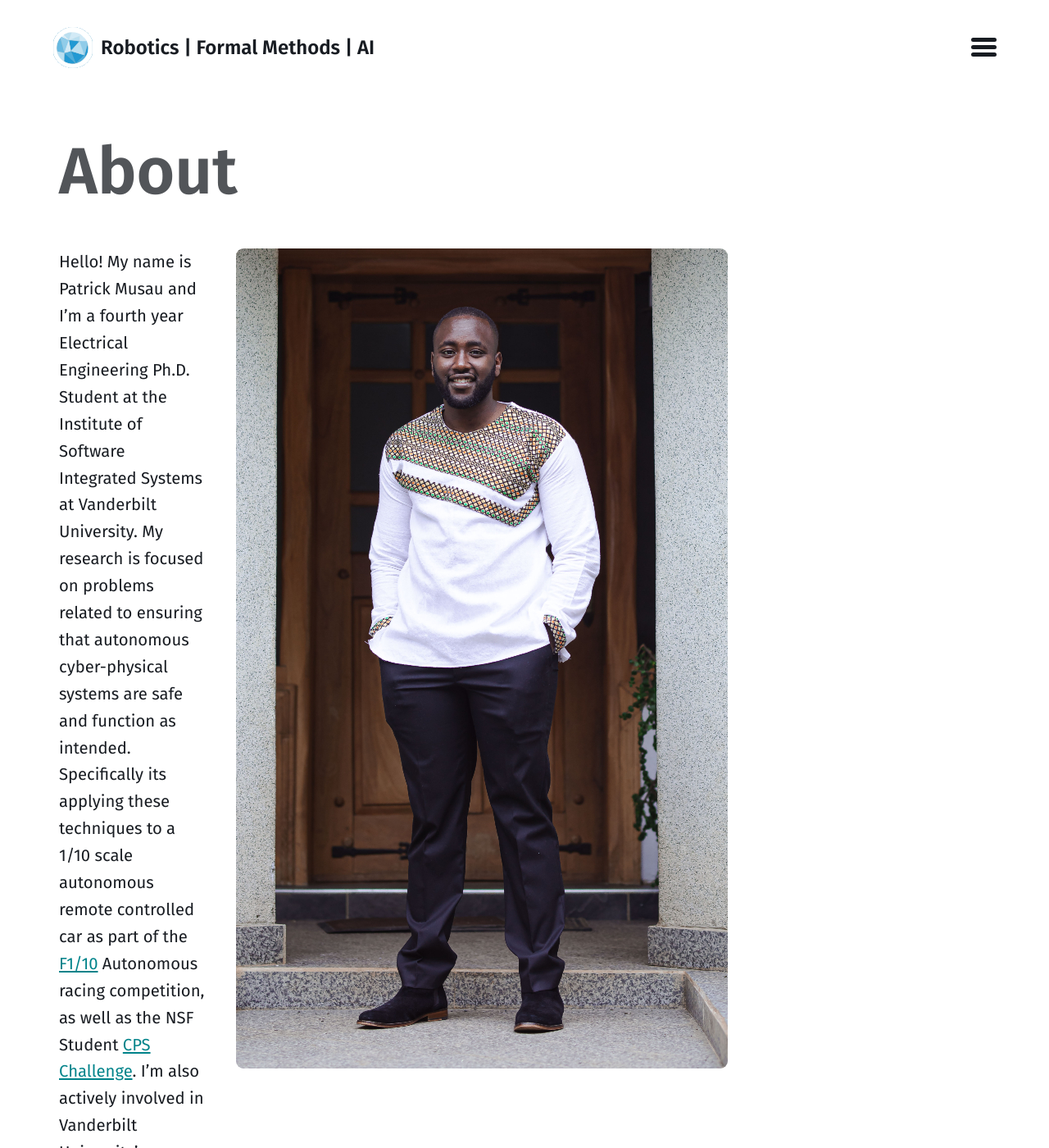
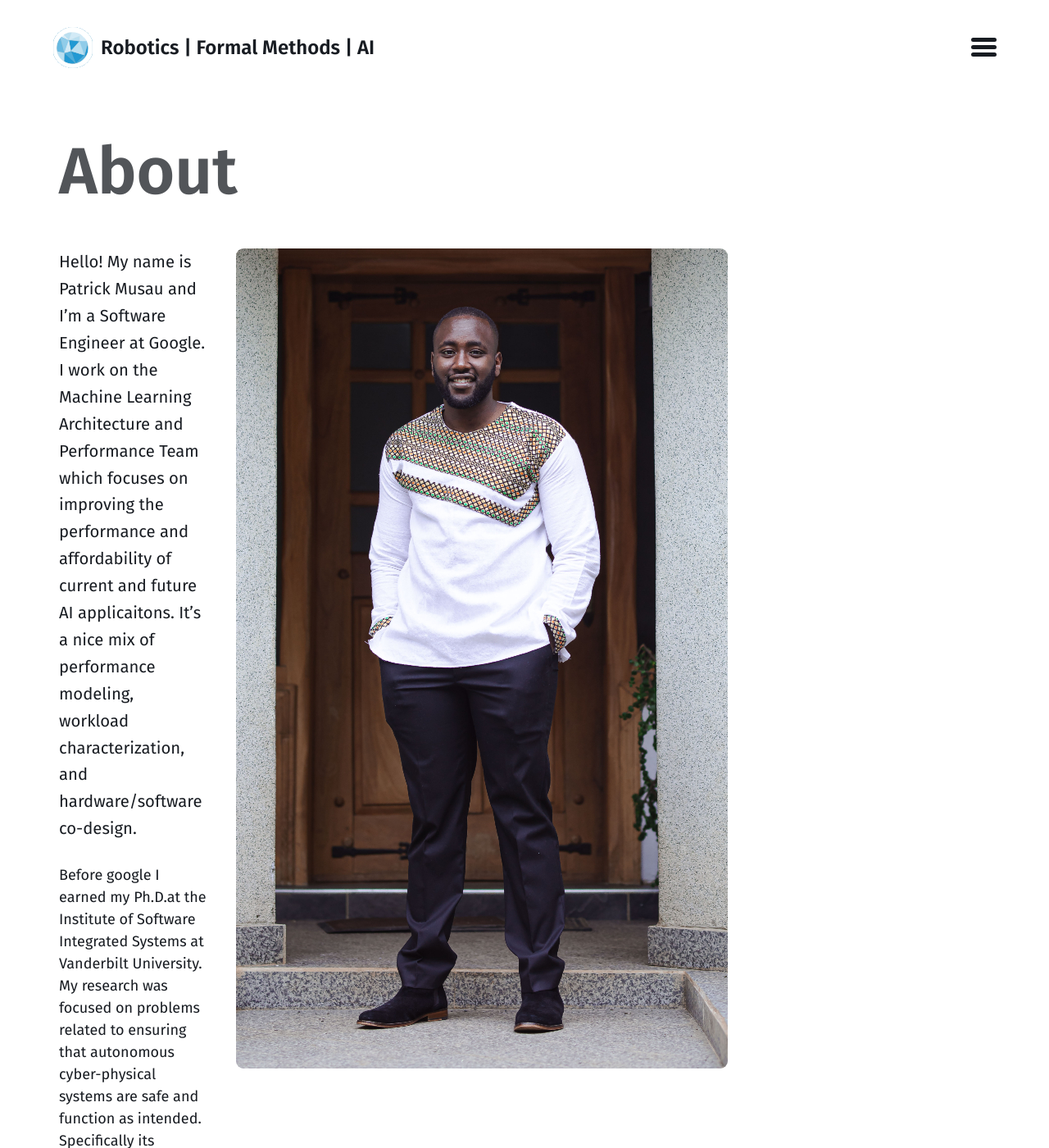
Before and after one commit to pmusau17/pmusau17.github.io, a Jekyll site: the page built from about.md, in a window 1280 px wide and 1400 px high. Shown: the whole window at 82% size. Built offline with Jekyll 4.4.1, drawn with Linux system fonts in a browser that asks for light colours; some of the changed text lies outside the part shown.

Commit message:
Update about.md

```diff
--- a/about.md
+++ b/about.md
@@ -6,7 +6,11 @@ entries_layout: grid
 ---
 
 
-Hello! My name is Patrick Musau and I'm a fourth year Electrical Engineering Ph.D. Student at the Institute of Software Integrated Systems at Vanderbilt University. My research is focused on problems related to ensuring that autonomous cyber-physical systems are safe and function as intended.  Specifically its applying these techniques to a 1/10 scale autonomous remote controlled car as part of the [F1/10](http://f1tenth.org/) Autonomous racing competition, as well as the NSF Student [CPS Challenge](https://cps-vo.org/group/CPSchallenge). I'm also actively involved in Vanderbilt University's Entrepneurial ecosystem in an effort to translate promising ideas from the laboratory to the marketplace. Outside of work I love to read, be outside, and get lost in the [vibes](https://soundcloud.com/patrick-musau).
+Hello! My name is Patrick Musau and I'm a Software Engineer at Google. I work on the Machine Learning Architecture and Performance Team which focuses on improving the performance and affordability of current and future AI applicaitons. It's a nice mix of performance modeling, workload characterization, and hardware/software co-design.
+
+Before google I earned my Ph.D.at the Institute of Software Integrated Systems at Vanderbilt University. My research was focused on problems related to ensuring that autonomous cyber-physical systems are safe and function as intended.  Specifically its applying these techniques to a 1/10 scale autonomous remote controlled car as part of the [F1/10](http://f1tenth.org/) Autonomous racing competition, as well as the NSF Student [CPS Challenge](https://cps-vo.org/group/CPSchallenge). I'm also actively involved in Vanderbilt University's Entrepneurial ecosystem in an effort to translate promising ideas from the laboratory to the marketplace.
+
+Outside of work I love to read, be outside, and get lost in the [vibes](https://soundcloud.com/patrick-musau).
 <iframe allowtransparency="true" scrolling="no" frameborder="no" src="https://w.soundcloud.com/icon/?url=http%3A%2F%2Fsoundcloud.com%2Fpatrick-musau&color=orange_white&size=32" style="width: 32px; height: 32px;"></iframe>
 
 
```
